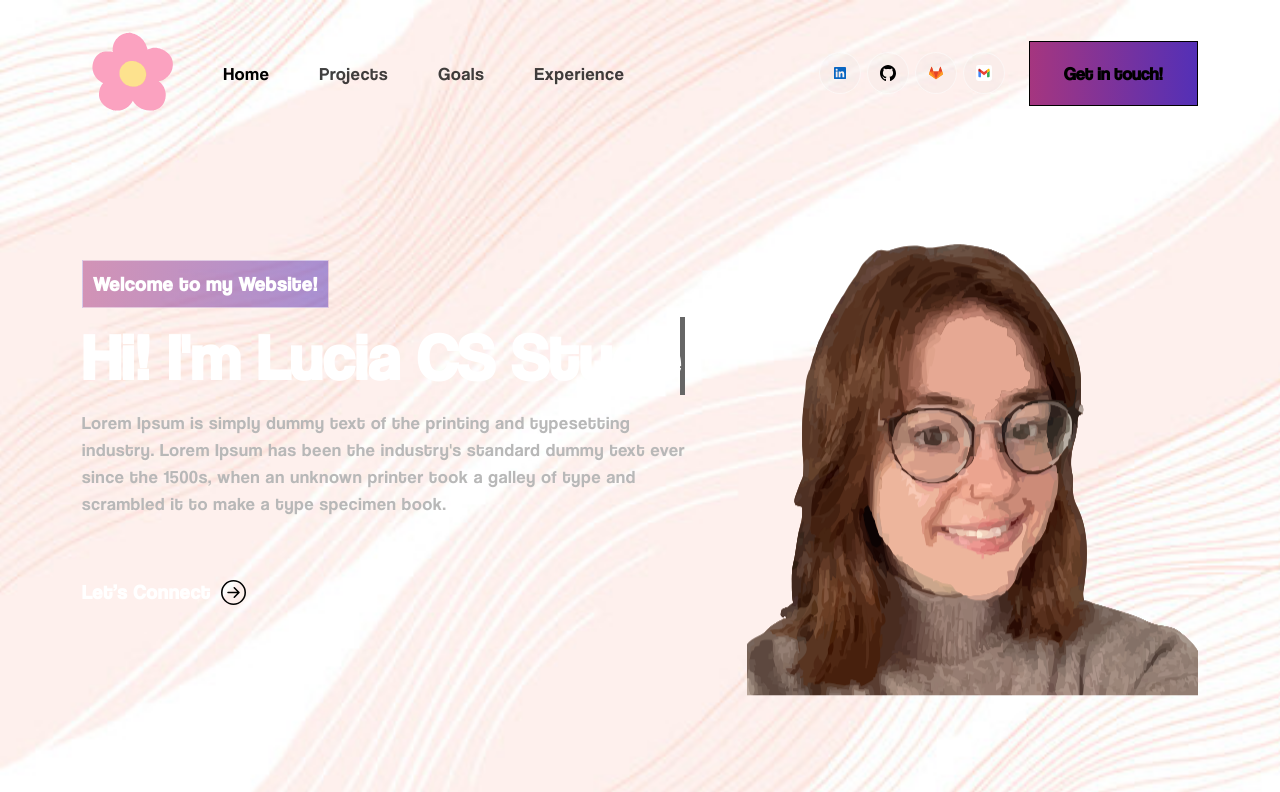
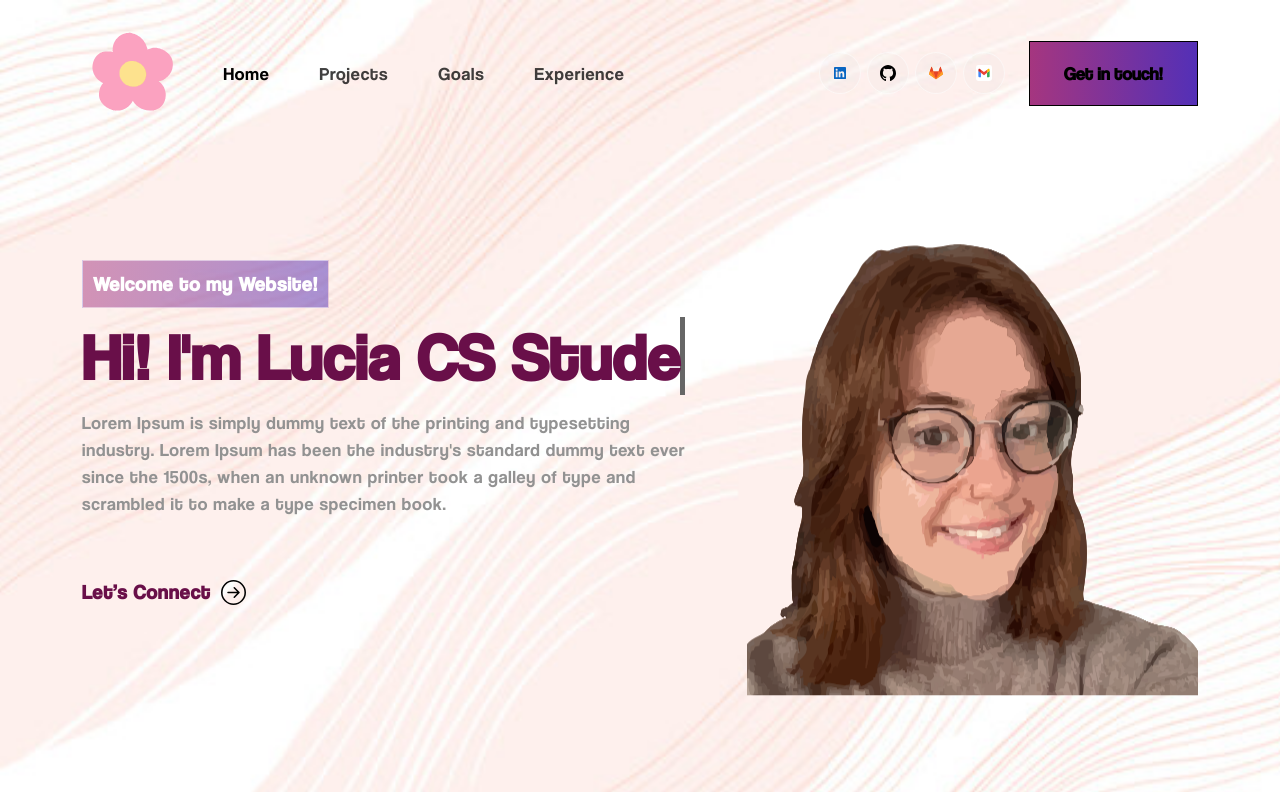
Before and after one commit to luciabrown/LuciaWebsite, a React (Create React App) app: page / in a window 1280 px wide. Shown: the top 792 px of the page. Built offline with nearby package versions, Linux system fonts and the light colour scheme.

Commit message:
Making text easier to see

```diff
--- a/src/App.css
+++ b/src/App.css
@@ -255,6 +255,7 @@ nav.navbar .navbar-toggler[aria-expanded="true"] .navbar-toggler-icon {
   display: inline-block;
 }
 .banner h1 {
+  color: #690f49;
   font-size: 65px;
   font-weight: 700;
   letter-spacing: 0.8px;
@@ -263,14 +264,14 @@ nav.navbar .navbar-toggler[aria-expanded="true"] .navbar-toggler-icon {
   display: block;
 }
 .banner p {
-  color: #B8B8B8;
+  color: #929292;
   font-size: 18px;
   letter-spacing: 0.8px;
   line-height: 1.5em;
   width: 96%;
 }
 .banner button {
-  color: #fff;
+  color: #690f49;
   font-weight: 700;
   font-size: 20px;
   margin-top: 60px;
```
